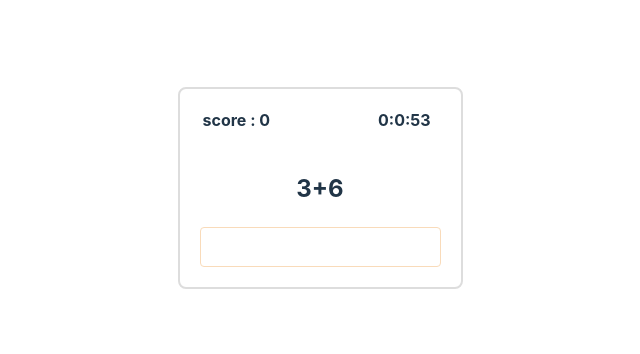
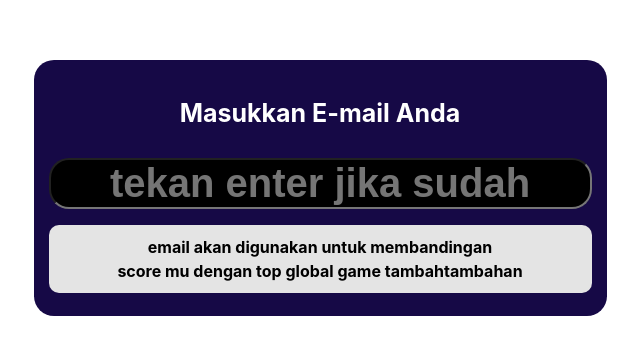
Before and after one commit to irfanyazid-13032000/tambah-tambahan-games, a React (Vite) app: page / in a window 1280 px wide. Shown: the part 212-566 px from the top of the page, without its empty margins (320-960 px from the left). Built offline with nearby package versions, Linux system fonts and the light colour scheme.

Commit message:
menambahkan fitur insert email dan score

```diff
--- a/package.json
+++ b/package.json
@@ -10,6 +10,7 @@
     "preview": "vite preview"
   },
   "dependencies": {
+    "axios": "^1.7.8",
     "react": "^18.3.1",
     "react-dom": "^18.3.1"
   },
--- a/src/assets/css/card.css
+++ b/src/assets/css/card.css
@@ -34,7 +34,7 @@
 }
 
 input{
-  font-size: 100px;
+  /* font-size: 100px; */
   font-weight: bold;
   text-align: center;
   outline: none;
--- /dev/null
+++ b/src/assets/css/email.css
@@ -0,0 +1,46 @@
+.papanEmail{
+  margin:auto;
+  background-color: #160946;
+  color: black;
+  text-align: center;
+  padding-top: 10px;
+  padding-bottom: 7px;
+  padding-left: 15px;
+  padding-right: 15px;
+  border-radius: 20px;
+}
+
+.masukkan{
+  font-size: 25px;
+  color: white;
+}
+
+.kegunaanemail{
+  background-color: rgb(228, 228, 228);
+  border-radius: 10px;
+  padding-top: 10px;
+  padding-bottom: 10px;
+}
+
+#emailUser{
+  font-weight: bold;
+  text-align: center;
+  /* outline: none; */
+  /* caret-color: transparent; */
+  background-color: black;
+  font-size: 40px;
+  border-radius: 20px;
+}
+
+.closeButton{
+  display: inline-block;
+  width: 20px;
+  background-color: black;
+  color: white;
+  border-radius: 50%;
+  cursor: pointer;
+  padding-top: 5px;
+  padding-bottom: 5px;
+  padding-left: 5px;
+  padding-right: 5px;
+}
--- a/src/components/Card.jsx
+++ b/src/components/Card.jsx
@@ -1,5 +1,6 @@
 import '../assets/css/card.css'
 import Score from "./Score";
+import Email from "./Email"
 import { useState,useEffect,useRef } from 'react';
 
 export default function Card() {
@@ -16,6 +17,7 @@ const inputJawaban = useRef(null);
 const [jam,setJam] = useState(0)
 const [menit,setMenit] = useState(0)
 const [detik,setDetik] = useState(0)
+const [sudahInputEmail, setSudahInputEmail] = useState(false)
 
 
 
@@ -76,12 +78,21 @@ const [detik,setDetik] = useState(0)
       return;
     }
 
-    const intervalId = setInterval(() => {
-      setTimeLeft((prevTime) => prevTime - 1);
-    }, 1000);
+    if (sudahInputEmail && timeLeft > 0) {
+      const intervalId = setInterval(() => {
+        setTimeLeft((prevTime) => prevTime - 1);
+      }, 1000);
 
-    return () => clearInterval(intervalId);
-  }, [timeLeft,score]);
+      return () => clearInterval(intervalId);
+
+    }
+
+    if (!sudahInputEmail) {
+      setTimeLeft(time); // Reset timer ketika email belum dimasukkan
+    }
+
+
+  }, [timeLeft,score,sudahInputEmail]);
 
 
   useEffect(() => {
@@ -93,13 +104,14 @@ const [detik,setDetik] = useState(0)
 
   return (
     <div>
+      <Email setSudahInputEmail={setSudahInputEmail} sudahInputEmail={sudahInputEmail}/>
       <Score timeLeft={timeLeft} score={score} historyScore={historyScore}/>
-    <div className="tampah"  style={{ display: timeLeft <= 0 ? "none" : "block" }}>
+    <div className="tampah"  style={{ display: timeLeft <= 0 || sudahInputEmail == false ? "none" : "block" }}>
       <table style={{'border':'black'}}>
         <thead>
           <tr>
             <td><p>score : {score}</p></td>
-            <td style={{'padding-left':'105px','text-align':'right'}}><p>{jam}:{menit}:{detik}</p></td>
+            <td style={{'paddingLeft':'105px','textAlign':'right'}}><p>{jam}:{menit}:{detik}</p></td>
           </tr>
         </thead>
       </table>
--- /dev/null
+++ b/src/components/Email.jsx
@@ -0,0 +1,51 @@
+import '../assets/css/email.css'
+import { useState } from 'react';
+import axios from 'axios';
+
+export default function Email({setSudahInputEmail,sudahInputEmail}) {
+  const [emailInputanUser,setEmailInputanUser] = useState('')
+  const [emailDikirim, setEmailDikirim] = useState(false)
+  const [sambutan, setSambutan] = useState('')
+  const [highestScore, setHighestScore] = useState('')
+  const [infoScore, setInfoScore] = useState('')
+
+
+  const enter = (e) => {
+    if (e.key === "Enter") {
+      axios.post('http://127.0.0.1:8000/api/insertemailtambahtambahan',
+        {
+          email:emailInputanUser,
+          score:15
+        }
+      )
+      .then(function (response) {
+        console.log(response.data);
+        setSambutan(response.data.message.sambutan)
+        setInfoScore(response.data.message.info_skor)
+        setHighestScore(response.data.data.highest_score)
+        setEmailDikirim(true)
+      })
+      .catch(function (error) {
+        console.log(error);
+      });
+    }
+  };
+
+  return (
+    <>
+    <div className="papanEmail" style={{display : sudahInputEmail == true ? 'none' : 'block'}}>
+      <div className="kasihTahuScore"  style={{display : emailDikirim == false ? 'none' : 'block'}}>
+        <p className='masukkan'>{sambutan}</p>
+        <p className='masukkan'>{infoScore} : {highestScore}</p>
+        <p className='closeButton' onClick={()=>{setSudahInputEmail(true)}}>X</p>
+      </div>
+      <div className="mintaEmail" style={{display : emailDikirim == false ? 'block' : 'none'}}>
+      <p className='masukkan'>Masukkan E-mail Anda</p>
+      <input type="email" placeholder='tekan enter jika sudah' id='emailUser' onChange={(e)=>{setEmailInputanUser(e.target.value)}} onKeyDown={enter}/>
+      <p className='kegunaanemail'>email akan digunakan untuk membandingan <br /> score mu dengan top global game tambahtambahan</p>
+      </div>
+    </div>
+    </>
+  )
+
+}
```
Also changed, not shown: 1 other file (tests, documents, lock files or other folders).
